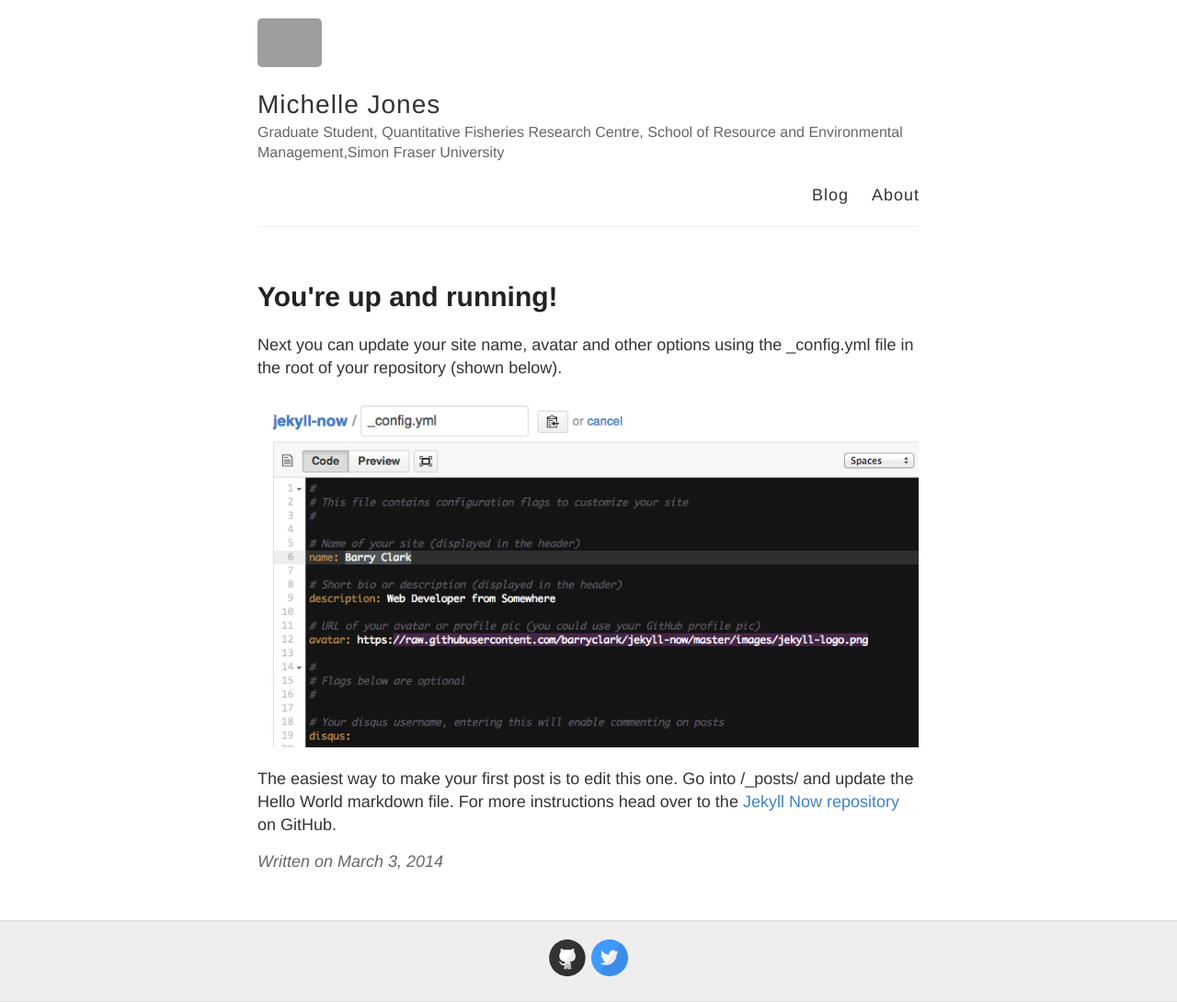
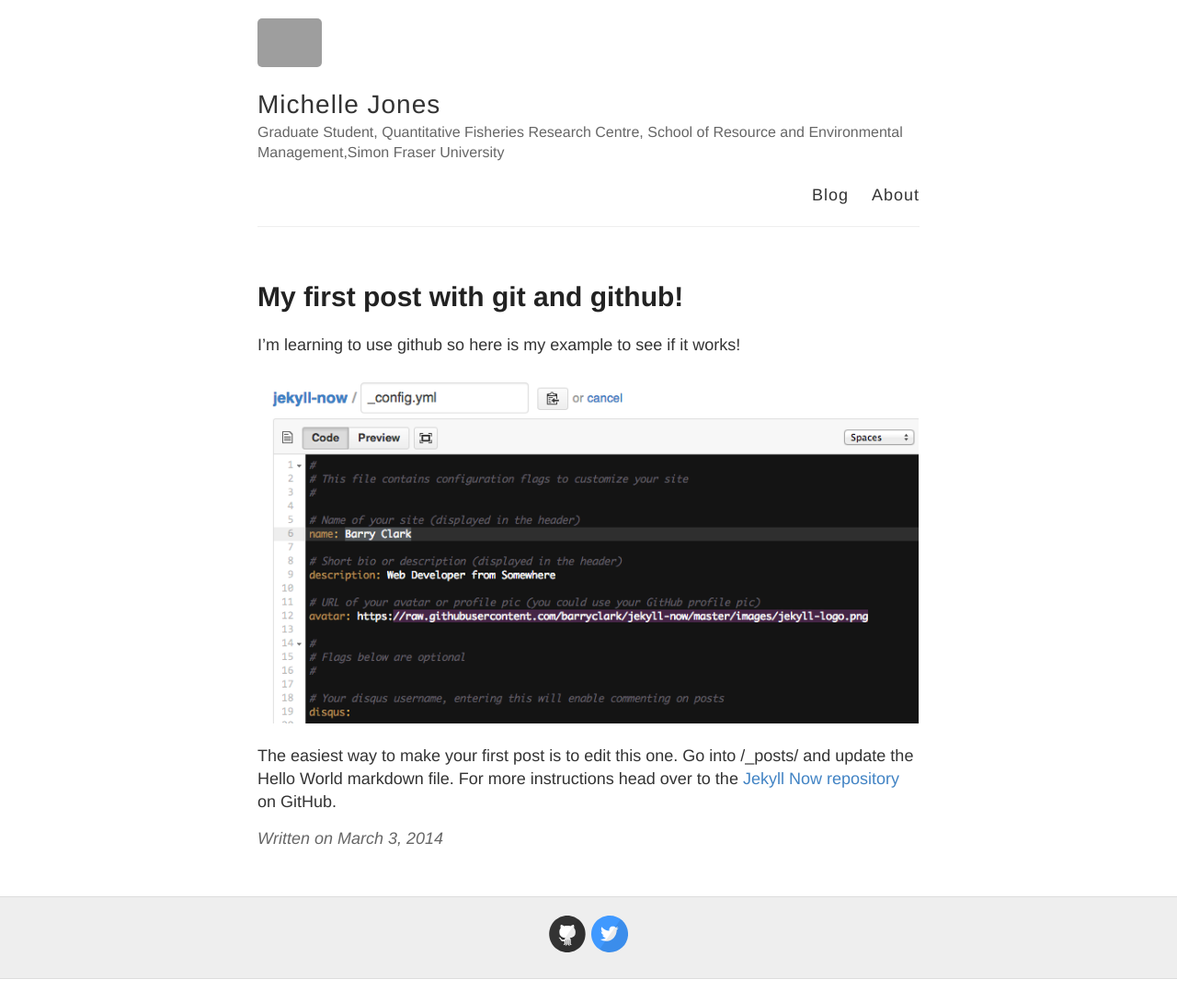
Before and after one commit to mkj10/mkj10.github.io, a Jekyll site: the page built from _posts/2014-3-3-Hello-World.md, in a window 1280 px wide. Shown: the whole page at 92% size. Built offline with Jekyll 4.4.1, drawn with Linux system fonts in a browser that asks for light colours; after the commit the page ends 1065 px from its top, so only the background shows below that; grey boxes are pictures that could not be loaded.

Commit message:
changed blog post from default

```diff
--- a/_posts/2014-3-3-Hello-World.md
+++ b/_posts/2014-3-3-Hello-World.md
@@ -1,9 +1,9 @@
 ---
 layout: post
-title: You're up and running!
+title: My first post with git and github!
 ---
 
-Next you can update your site name, avatar and other options using the _config.yml file in the root of your repository (shown below).
+I'm learning to use github so here is my example to see if it works!
 
 ![_config.yml]({{ site.baseurl }}/images/config.png)
 
```
